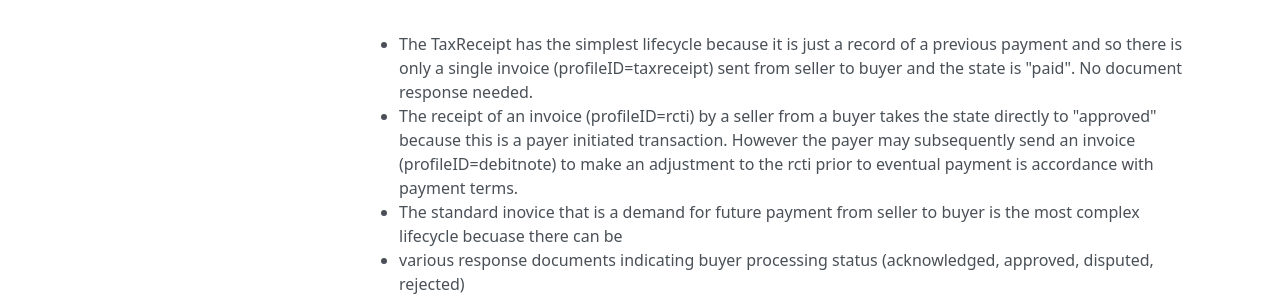
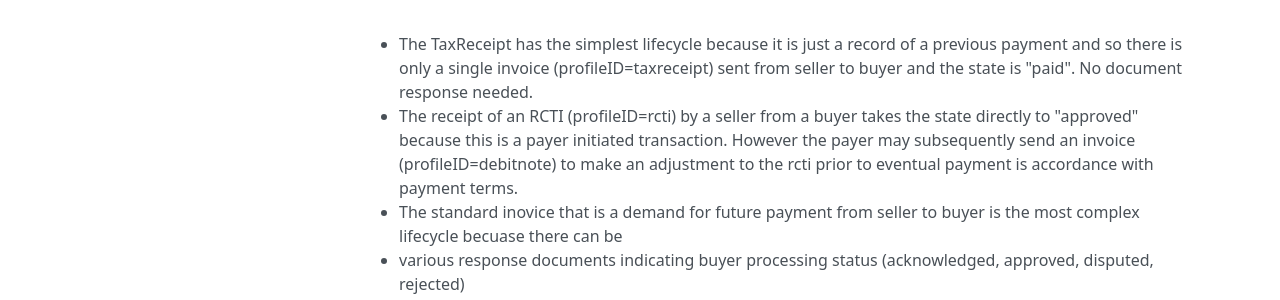
Before and after one commit to svanteschubert/ausdigital-bill, an MkDocs documentation site: the page built from docs/Billing-Process.md, in a window 1280 px wide and 900 px high, scrolled down 1292 px. Shown: the part 333-633 px from the top of the window. Built offline with MkDocs 1.6.1, drawn with Linux system fonts in a browser that asks for light colours; nearby versions of some CDN libraries.

Commit message:
rename file

```diff
--- a/docs/Billing-StateLifecycle.md
+++ b/docs/Billing-Process.md
@@ -29,7 +29,7 @@
 ![Billing State Lifecycle](Billing-StateLifecycle.png)
 
 * The TaxReceipt has the simplest lifecycle because it is just a record of a previous payment and so there is only a single invoice (profileID=taxreceipt) sent from seller to buyer and the state is "paid".  No document response needed.
-* The receipt of an invoice (profileID=rcti) by a seller from a buyer takes the state directly to "approved" because this is a payer initiated transaction.  However the payer may subsequently send an invoice (profileID=debitnote) to make an adjustment to the rcti prior to eventual payment is accordance with payment terms.
+* The receipt of an RCTI (profileID=rcti) by a seller from a buyer takes the state directly to "approved" because this is a payer initiated transaction.  However the payer may subsequently send an invoice (profileID=debitnote) to make an adjustment to the rcti prior to eventual payment is accordance with payment terms.
 * The standard inovice that is a demand for future payment from seller to buyer is the most complex lifecycle becuase there can be
   * various response documents indicating buyer processing status (acknowledged, approved, disputed, rejected)
   * a re-issue of the invoice with changes (profileID = adjustment) from seller to buyer - usually in response to a disputed status.
```
